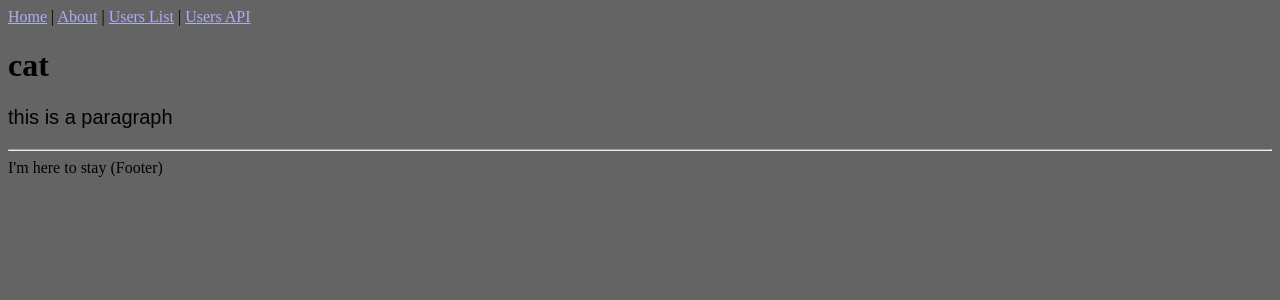
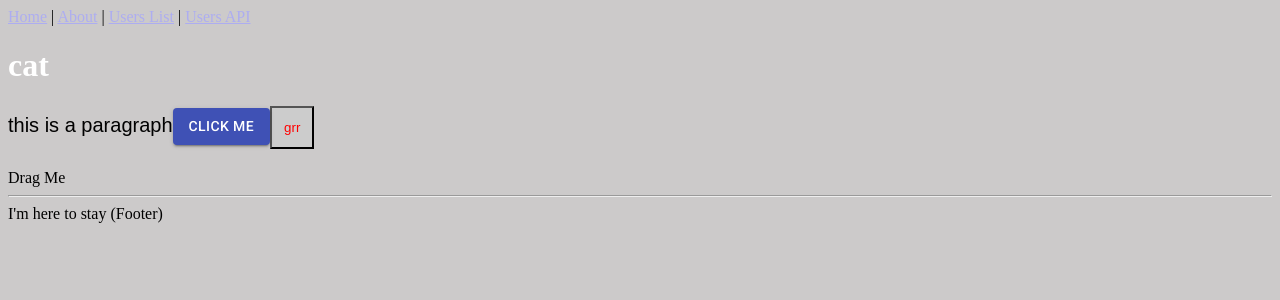
Before and after one commit to sarcastech/nextjs-playground, a Next.js app: page /foo in a window 1280 px wide. Shown: the top 300 px of the page. Built offline with nearby package versions, Linux system fonts and the light colour scheme.

Commit message:
add _document.js to allow injecting server side rendered styles into head

```diff
--- a/components/Layout.tsx
+++ b/components/Layout.tsx
@@ -14,6 +14,8 @@ const Layout = ({ children, title = 'This is the default title' }: Props) => (
       <title>{title}</title>
       <meta charSet="utf-8" />
       <meta name="viewport" content="initial-scale=1.0, width=device-width" />
+      <link rel="stylesheet" href="https://fonts.googleapis.com/css?family=Roboto:300,400,500,700&display=swap" />
+      <link rel="stylesheet" href="https://fonts.googleapis.com/icon?family=Material+Icons" />
     </Head>
     <header>
       <nav>
--- a/package.json
+++ b/package.json
@@ -8,10 +8,13 @@
     "type-check": "tsc"
   },
   "dependencies": {
+    "@material-ui/core": "^4.11.0",
+    "@types/styled-components": "^5.1.1",
     "next": "latest",
     "react": "^16.12.0",
     "react-dom": "^16.12.0",
-    "sass": "^1.26.10"
+    "sass": "^1.26.10",
+    "styled-components": "^5.1.1"
   },
   "devDependencies": {
     "@types/node": "^12.12.21",
--- a/pages/foo/index.tsx
+++ b/pages/foo/index.tsx
@@ -1,6 +1,29 @@
 import Layout from '../../components/Layout'
 import {useEffect, useState} from 'react'
+import Button from '@material-ui/core/Button'
 import styles from './foo.module.scss'
+import styled from 'styled-components'
+
+interface EvObj {
+  target: Object
+}
+
+let theme = {
+  color: {
+    primary: 'red',
+    secondary: '#ccc'
+  }
+}
+
+let Btn = styled.button`
+  color: ${theme.color.primary};
+  background: ${theme.color.secondary};
+  padding: 12px;
+`
+
+let Title = styled('h1')`
+  color: white;
+`
 
 export async function getStaticProps() {
   // Call an external API endpoint to get posts.
@@ -38,16 +61,30 @@ function Foo ({posts}: Props) {
     // }
 
     setState(posts[0])
-  }, [])
+  })
+
+  function handleDrag (event: EvObj): void {
+    console.log('DRAG START ', event)
+    console.log('drag target ', event.target)
+  }
 
   return (
     <Layout>
-      <h1 className={styles.title}>
+      <Title>
         {state.length ? state : 'loading..' }
-      </h1>
+      </Title>
       <p className={styles.text}>
         this is a paragraph
+        <Button variant='contained' color='primary'>
+          Click Me
+        </Button>
+          <Btn>
+            grr
+          </Btn>
       </p>
+      <div draggable={true} onDragStart={handleDrag}>
+        Drag Me
+      </div>
     </Layout>
   )
 }
--- a/pages/styles.scss
+++ b/pages/styles.scss
@@ -5,5 +5,5 @@ html a {
 }
 
 body {
-  background: rgb(100, 100, 100);
+  background: rgb(204, 202, 202);
 }
```
Also changed, not shown: 1 other file (tests, documents, lock files or other folders).
